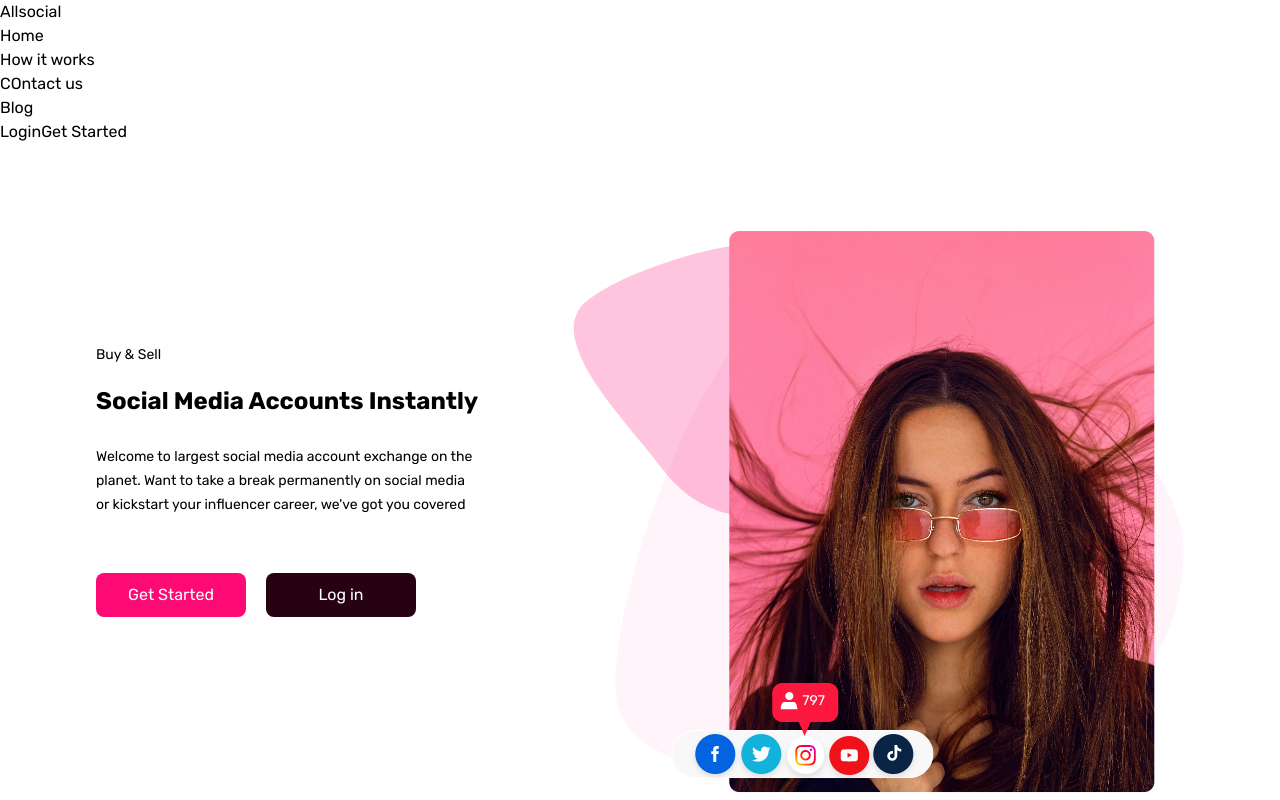
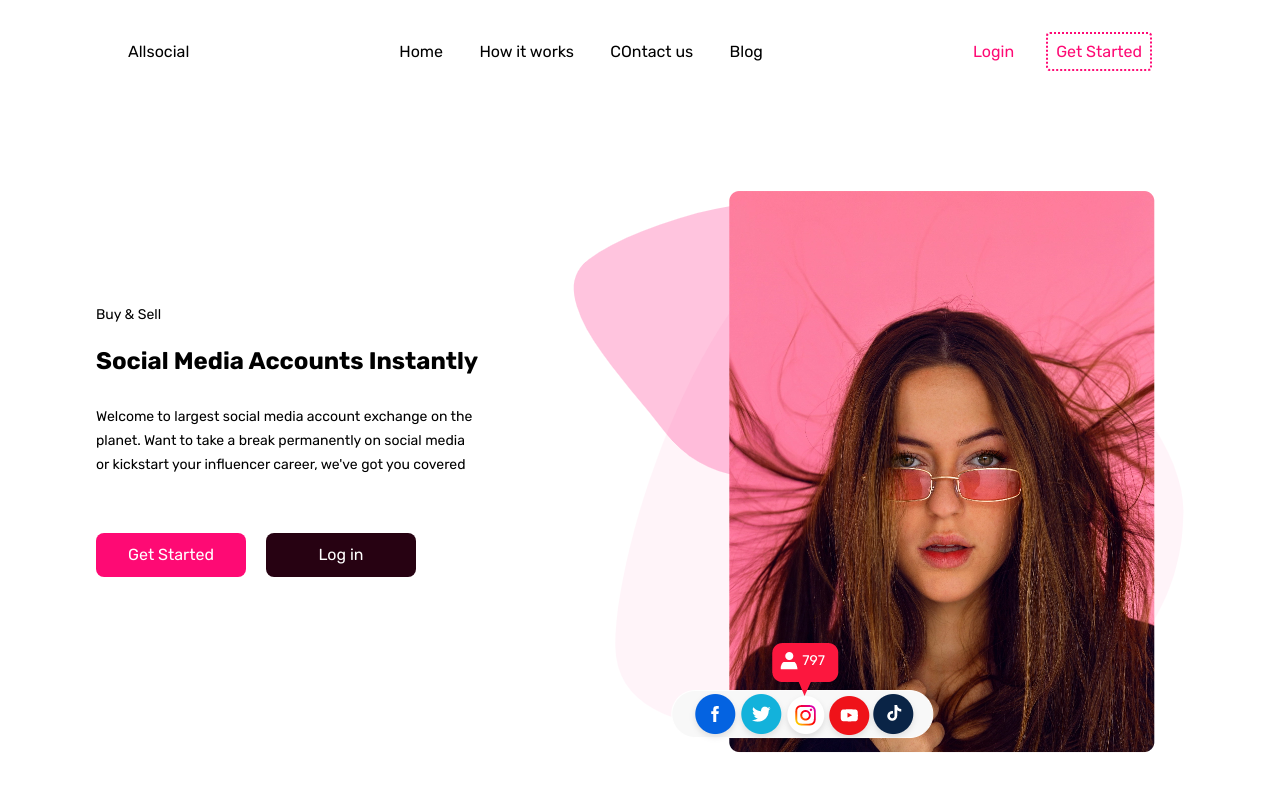
Before and after one commit to hemarle/sociall, a React (Create React App) app: page / in a window 1280 px wide. Shown: the top 800 px of the page. Built offline with nearby package versions, Linux system fonts and the light colour scheme.

Commit message:
Navigattion completed

```diff
--- a/src/Navigation.js
+++ b/src/Navigation.js
@@ -3,21 +3,28 @@ import "./Navigation.css";
 
 function Navigation({ logo, header, links, login, signup }) {
   return (
-    <div className="navigation">
+    <div className="navigation hidden justify-between align-center md:px-6 py-10 md:flex lg:px-[10vw] ">
       <div className="logo">
         <img src={logo} alt="" />
         <h5 className="">{header}</h5>
       </div>
-      <ul className="links">
+      <ul className="links flex justify-around w-[100%] max-w-[400px]">
         {links.map(({ link, linkUrl }) => (
           <li>
             <a href={linkUrl}> {link}</a>
           </li>
         ))}
       </ul>
-      <div className="auth">
-        <a href={login}>Login</a>
-        <a href={signup}>Get Started</a>
+      <div className="auth min-w-max">
+        <a href={login} className="text-red">
+          Login
+        </a>
+        <a
+          href={signup}
+          className="p-2 ml-8 text-red border-2 border-dotted border-red rounded "
+        >
+          Get Started
+        </a>
       </div>
     </div>
   );
```
